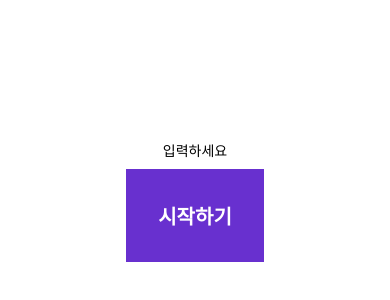
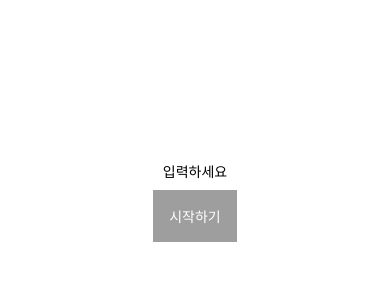
Before and after one commit to jch1223/todolist_react_native, a React Native app: screen / in a window 390 px wide. Shown: the part 220-520 px from the top of the page. Built offline with nearby package versions, Linux system fonts and the light colour scheme.

Commit message:
tuto complete

```diff
--- a/App.js
+++ b/App.js
@@ -1,5 +1,5 @@
 import React from "react";
-import { StyleSheet, Text, View, TouchableOpacity, Alert, TextInput } from "react-native";
+import { StyleSheet, View, Alert, TextInput } from "react-native";
 
 import StartButton from "./components/StartButton";
 
@@ -19,7 +19,7 @@ export default function App() {
         }}
       ></TextInput>
 
-      <StartButton showAlert={showAlert}></StartButton>
+      <StartButton showAlert={showAlert} disabled={content.length > 0 ? false : true}></StartButton>
     </View>
   );
 }
--- a/components/StartButton.js
+++ b/components/StartButton.js
@@ -1,10 +1,10 @@
 import React from "react";
 import { StyleSheet, View, Text, TouchableOpacity } from "react-native";
 
-const StartButton = ({ showAlert }) => {
+const StartButton = ({ showAlert, disabled }) => {
   return (
-    <TouchableOpacity activeOpacity={0.8} onPress={showAlert}>
-      <View style={styles.box}>
+    <TouchableOpacity activeOpacity={0.8} onPress={disabled ? null : showAlert}>
+      <View style={disabled ? styles.disabled : styles.box}>
         <Text style={styles.text}>시작하기</Text>
       </View>
     </TouchableOpacity>
@@ -17,11 +17,12 @@ const styles = StyleSheet.create({
     backgroundColor: "#6830cf",
     padding: 16
   },
+  disabled: {
+    backgroundColor: "#9e9e9e",
+    padding: 16
+  },
   text: {
-    fontSize: 20,
-    color: "#fff",
-    fontWeight: "600",
-    padding: 16
+    color: "#fff"
   }
 });
 
```
